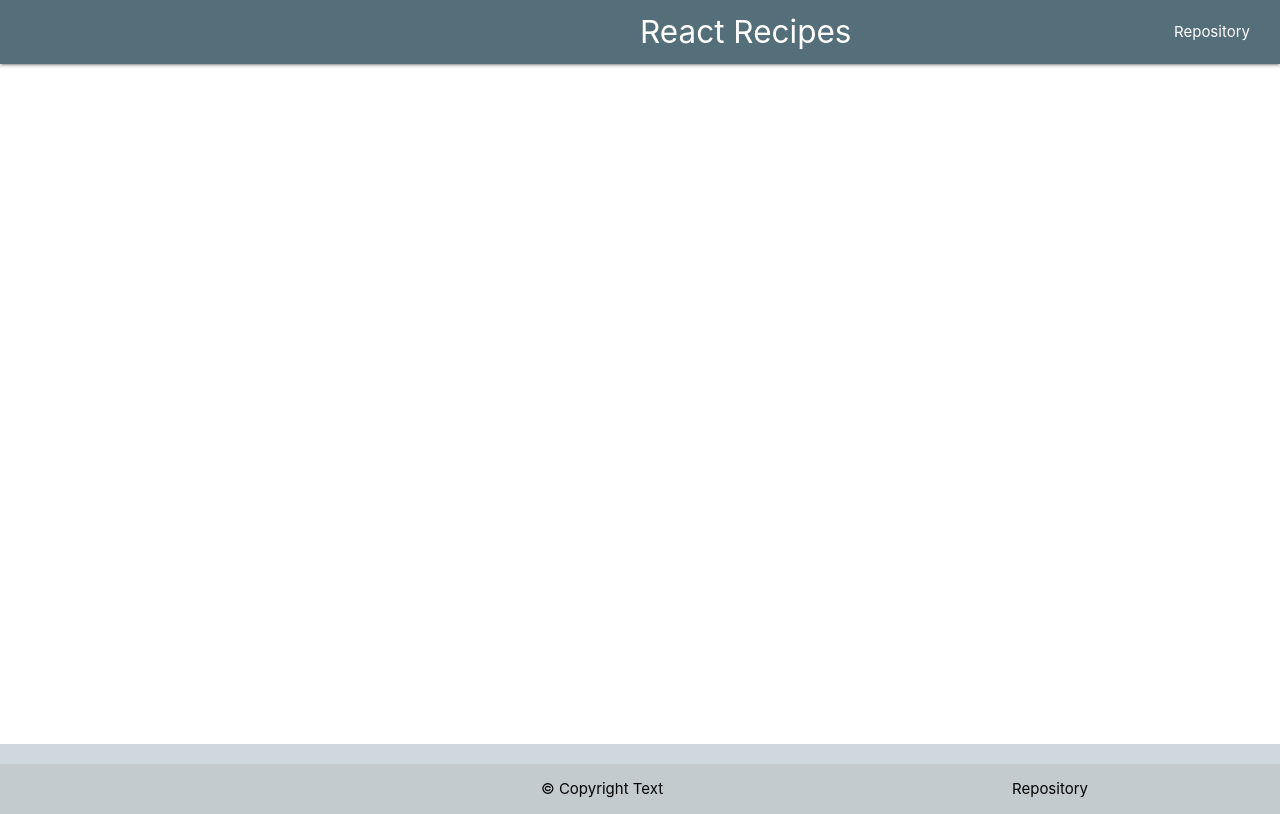
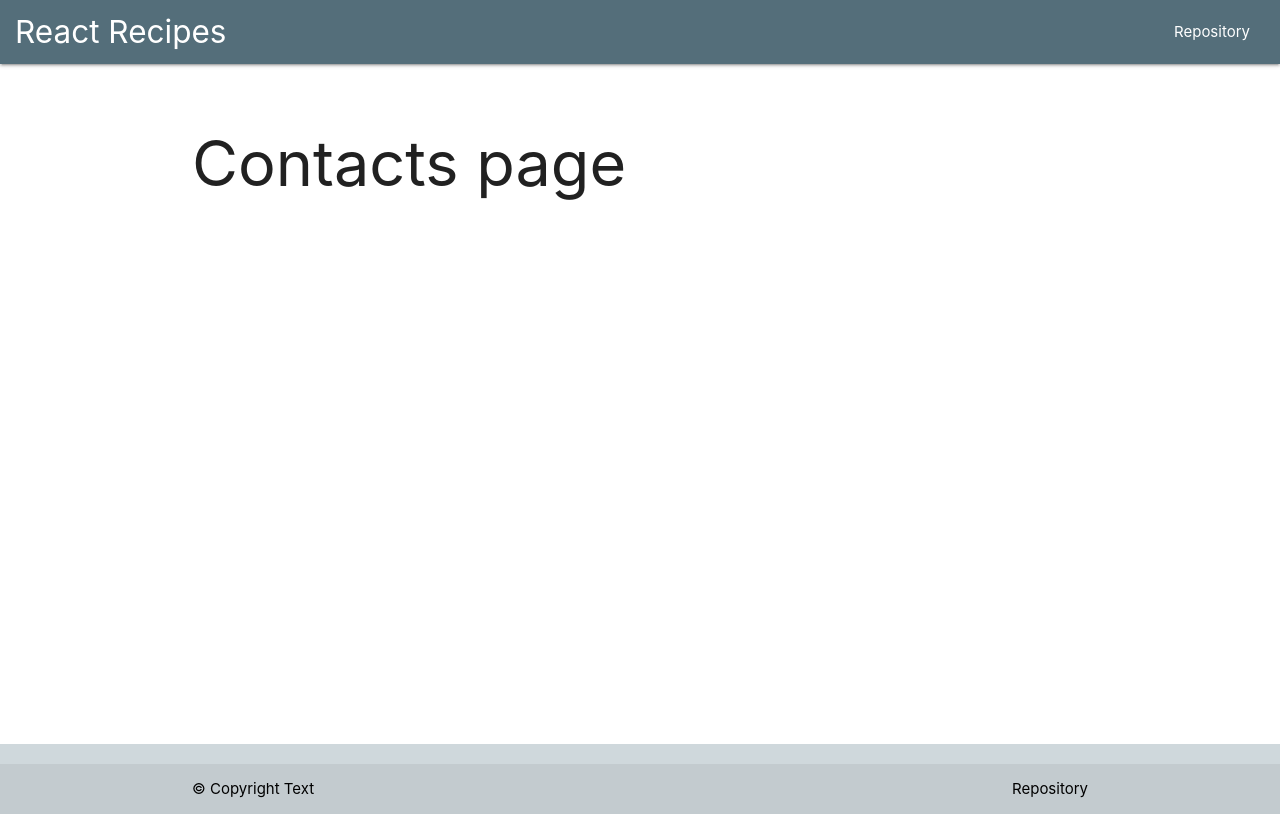
Before and after one commit to git-dmitriy/react-recipes, a React (Create React App) app: page /contacts in a window 1280 px wide. Built offline with nearby package versions, Linux system fonts and the light colour scheme.

Commit message:
Basic routing

```diff
--- a/src/App.js
+++ b/src/App.js
@@ -1,16 +1,30 @@
-import logo from './logo.svg'
-import './App.css'
-import { Header } from './components/layout/Header'
-import { Footer } from './components/layout/Footer'
+import { BrowserRouter as Router, Route, Switch } from 'react-router-dom';
+
+import { Header } from './components/layout/Header';
+import { Footer } from './components/layout/Footer';
+import './App.css';
+import { Home } from './pages/Home';
+import { About } from './pages/About';
+import { Contacts } from './pages/Contacts';
+import { NotFound } from './pages/NotFound';
 
 function App() {
   return (
-    <div className='App'>
+    <>
       <Header />
-      <main className='container content'></main>
+      <main className='container content'>
+        <Router>
+          <Switch>
+            <Route exact path='/' component={Home} />
+            <Route path='/about' component={About} />
+            <Route path='/contacts' component={Contacts} />
+            <Route component={NotFound} />
+          </Switch>
+        </Router>
+      </main>
       <Footer />
-    </div>
-  )
+    </>
+  );
 }
 
-export default App
+export default App;
--- /dev/null
+++ b/src/pages/About.jsx
@@ -0,0 +1,3 @@
+export function About() {
+  return <h1>About page</h1>;
+}
--- /dev/null
+++ b/src/pages/Contacts.jsx
@@ -0,0 +1,3 @@
+export function Contacts() {
+  return <h1>Contacts page</h1>;
+}
--- /dev/null
+++ b/src/pages/Home.jsx
@@ -0,0 +1,3 @@
+export function Home() {
+  return <h1>Home page</h1>;
+}
--- /dev/null
+++ b/src/pages/NotFound.jsx
@@ -0,0 +1,3 @@
+export function NotFound() {
+  return <h1>404 Page is not found</h1>;
+}
```
